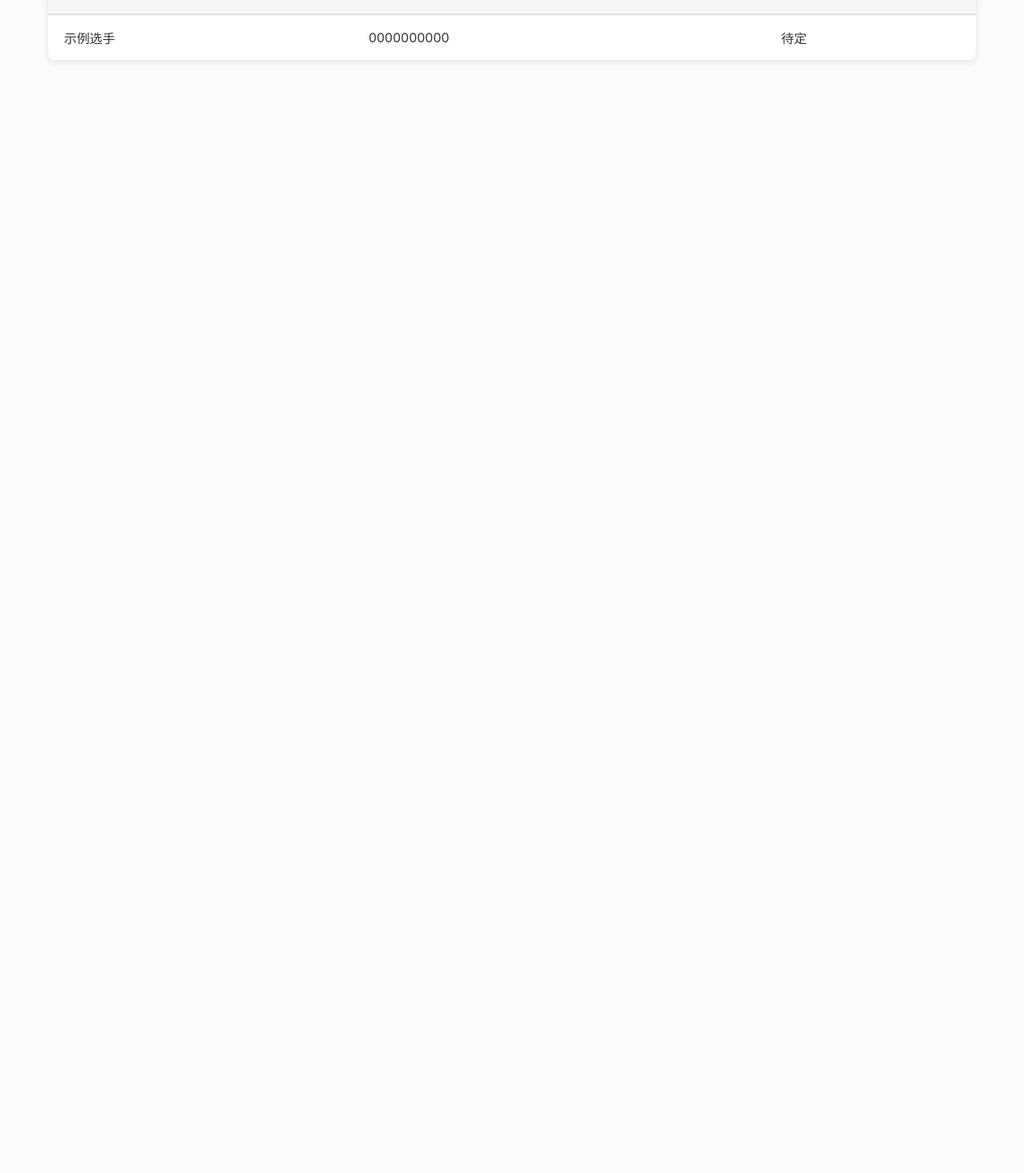
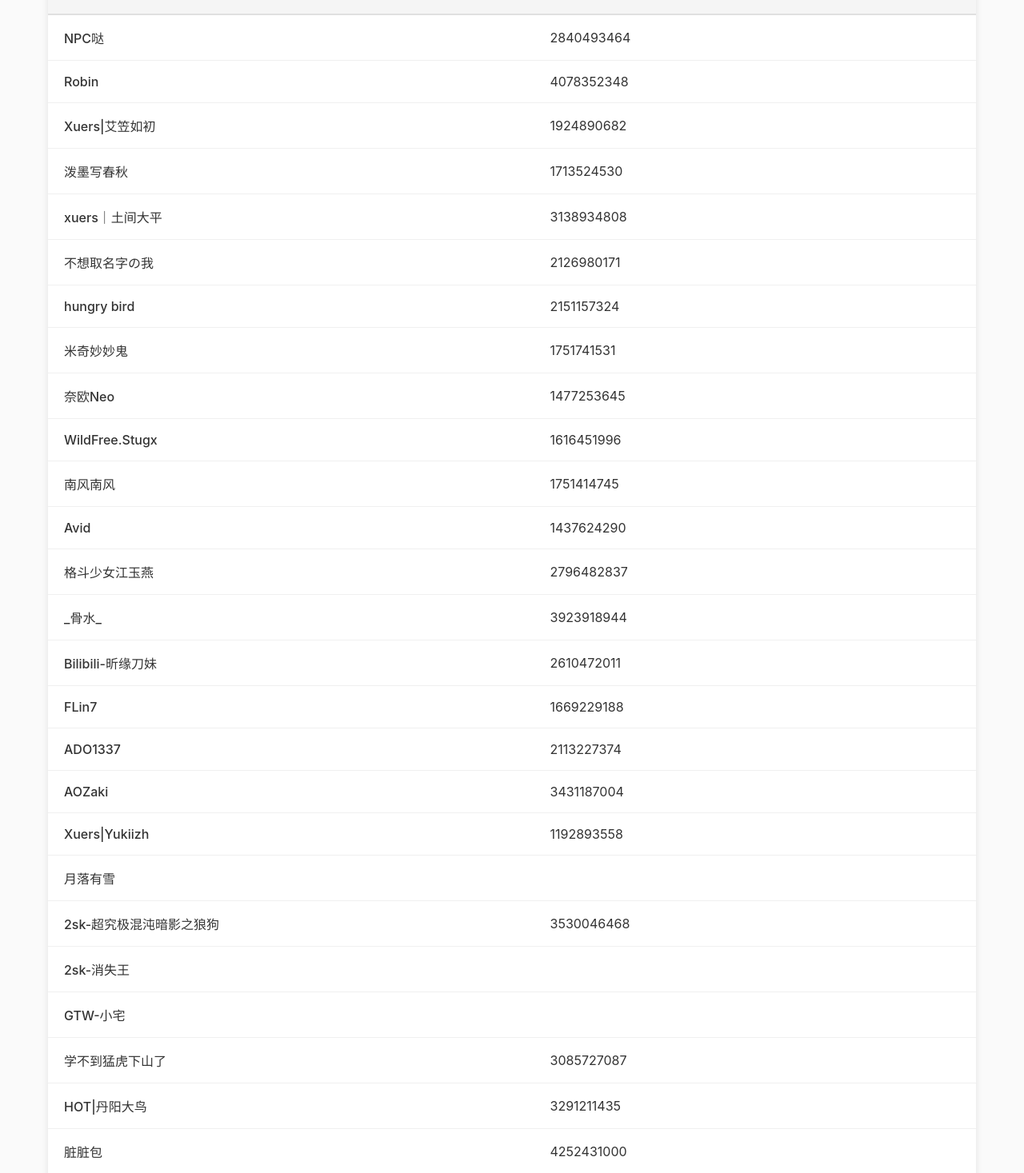
Before and after one commit to RolinFirelink/competition, a Vue app: page /20260328 in a window 1280 px wide. Shown: the part 763-2230 px from the top of the page at 80% size. Before the commit the page ends 878 px from the top, so only its background shows below. Built offline with nearby package versions, Linux system fonts and the light colour scheme.

Commit message:
git init

```diff
--- a/src/components/Competition20260328.vue
+++ b/src/components/Competition20260328.vue
@@ -73,7 +73,6 @@
           <tr v-for="(participant, index) in participants" :key="index">
             <td>{{ participant.nickname }}</td>
             <td>{{ participant.id }}</td>
-            <td>{{ participant.rank }}</td>
           </tr>
         </tbody>
       </table>
@@ -91,8 +90,158 @@ export default {
       showQrPreview: false,
       participants: [
         {
-          nickname: '示例选手',
-          id: '0000000000',
+          nickname: 'NPC哒',
+          id: '2840493464',
+          rank: '待定'
+        },
+        {
+          nickname: 'Robin',
+          id: '4078352348',
+          rank: '待定'
+        },
+        {
+          nickname: 'Xuers|艾笠如初',
+          id: '1924890682',
+          rank: '待定'
+        },
+        {
+          nickname: '泼墨写春秋',
+          id: '1713524530',
+          rank: '待定'
+        },
+        {
+          nickname: 'xuers｜土间大平',
+          id: '3138934808',
+          rank: '待定'
+        },
+        {
+          nickname: '不想取名字の我',
+          id: '2126980171',
+          rank: '待定'
+        },
+        {
+          nickname: 'hungry bird',
+          id: '2151157324',
+          rank: '待定'
+        },
+        {
+          nickname: '米奇妙妙鬼',
+          id: '1751741531',
+          rank: '待定'
+        },
+        {
+          nickname: '奈欧Neo',
+          id: '1477253645',
+          rank: '待定'
+        },
+        {
+          nickname: 'WildFree.Stugx',
+          id: '1616451996',
+          rank: '待定'
+        },
+        {
+          nickname: '南风南风',
+          id: '1751414745',
+          rank: '待定'
+        },
+        {
+          nickname: 'Avid',
+          id: '1437624290',
+          rank: '待定'
+        },
+        {
+          nickname: '格斗少女江玉燕',
+          id: '2796482837',
+          rank: '待定'
+        },
+        {
+          nickname: '_骨水_',
+          id: '3923918944',
+          rank: '待定'
+        },
+        {
+          nickname: 'Bilibili-昕缘刀妹',
+          id: '2610472011',
+          rank: '待定'
+        },
+        {
+          nickname: 'FLin7',
+          id: '1669229188',
+          rank: '待定'
+        },
+        {
+          nickname: 'ADO1337',
+          id: '2113227374',
+          rank: '待定'
+        },
+        {
+          nickname: 'AOZaki',
+          id: '3431187004',
+          rank: '待定'
+        },
+        {
+          nickname: 'Xuers|Yukiizh',
+          id: '1192893558',
+          rank: '待定'
+        },
+        {
+          nickname: '月落有雪',
+          id: '',
+          rank: '待定'
+        },
+        {
+          nickname: '2sk-超究极混沌暗影之狼狗',
+          id: '3530046468',
+          rank: '待定'
+        },
+        {
+          nickname: '2sk-消失王',
+          id: '',
+          rank: '待定'
+        },
+        {
+          nickname: 'GTW-小宅',
+          id: '',
+          rank: '待定'
+        },
+        {
+          nickname: '学不到猛虎下山了',
+          id: '3085727087',
+          rank: '待定'
+        },
+        {
+          nickname: 'HOT|丹阳大鸟',
+          id: '3291211435',
+          rank: '待定'
+        },
+        {
+          nickname: '脏脏包',
+          id: '4252431000',
+          rank: '待定'
+        },
+        {
+          nickname: '锤锤锤锤锤',
+          id: '1175965295',
+          rank: '待定'
+        },
+        {
+          nickname: 'GTW-菜',
+          id: '2949053681',
+          rank: '待定'
+        },
+        {
+          nickname: 'HOT I KLEM',
+          id: '',
+          rank: '待定'
+        },
+        {
+          nickname: 'HJK l pinkstar',
+          id: '2388112059',
+          rank: '待定'
+        },
+        {
+          nickname: '咲叶pandasaku',
+          id: '',
           rank: '待定'
         }
       ]
```
